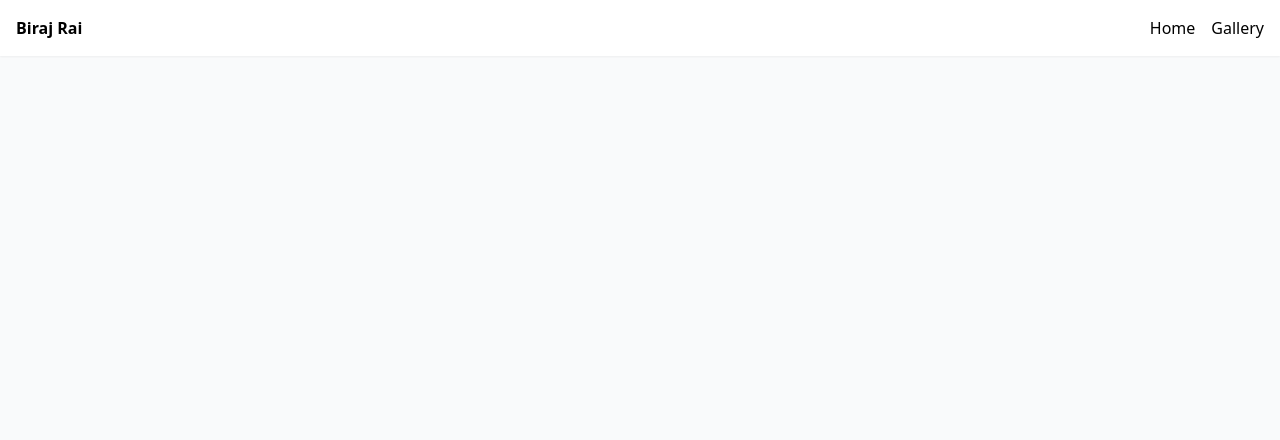
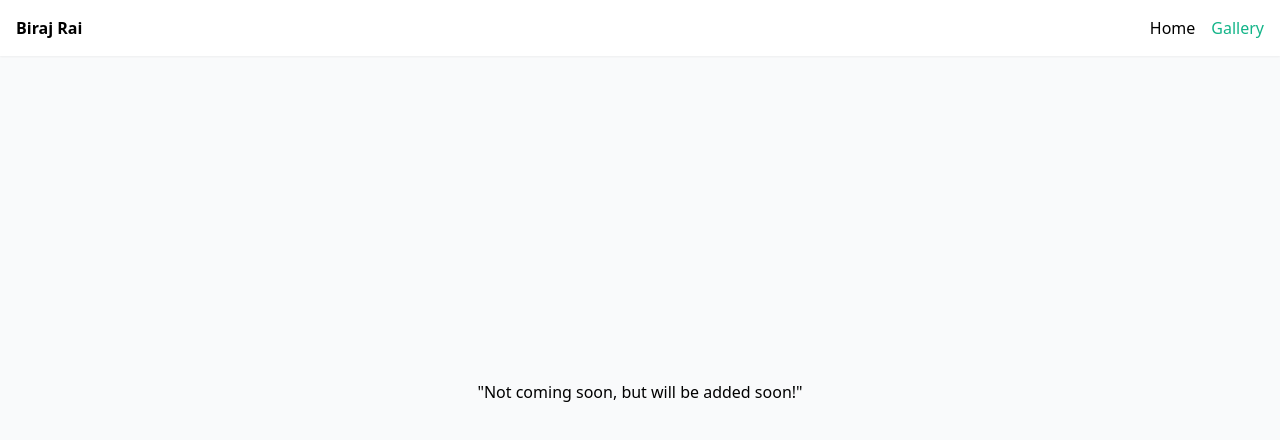
Before and after one commit to love-to-eat/itsbiraj.com.np, a Nuxt app: page /gallery in a window 1280 px wide. Shown: the top 440 px of the page. Built offline with nearby package versions, Linux system fonts and the light colour scheme; no server answers.

Commit message:
Create gallery.vue

```diff
--- /dev/null
+++ b/pages/gallery.vue
@@ -0,0 +1,18 @@
+<template>
+    <div class="center">
+        <p>"Not coming soon, but will be added soon!"</p>
+    </div>
+</template>
+
+<script setup>
+const { data } = await useFetch('/api/currency/USD');
+</script>
+
+<style scoped>
+.center{
+    display: flex;
+    justify-content: center;
+    align-items: center;
+    height: 80vh;
+}
+</style>
```
